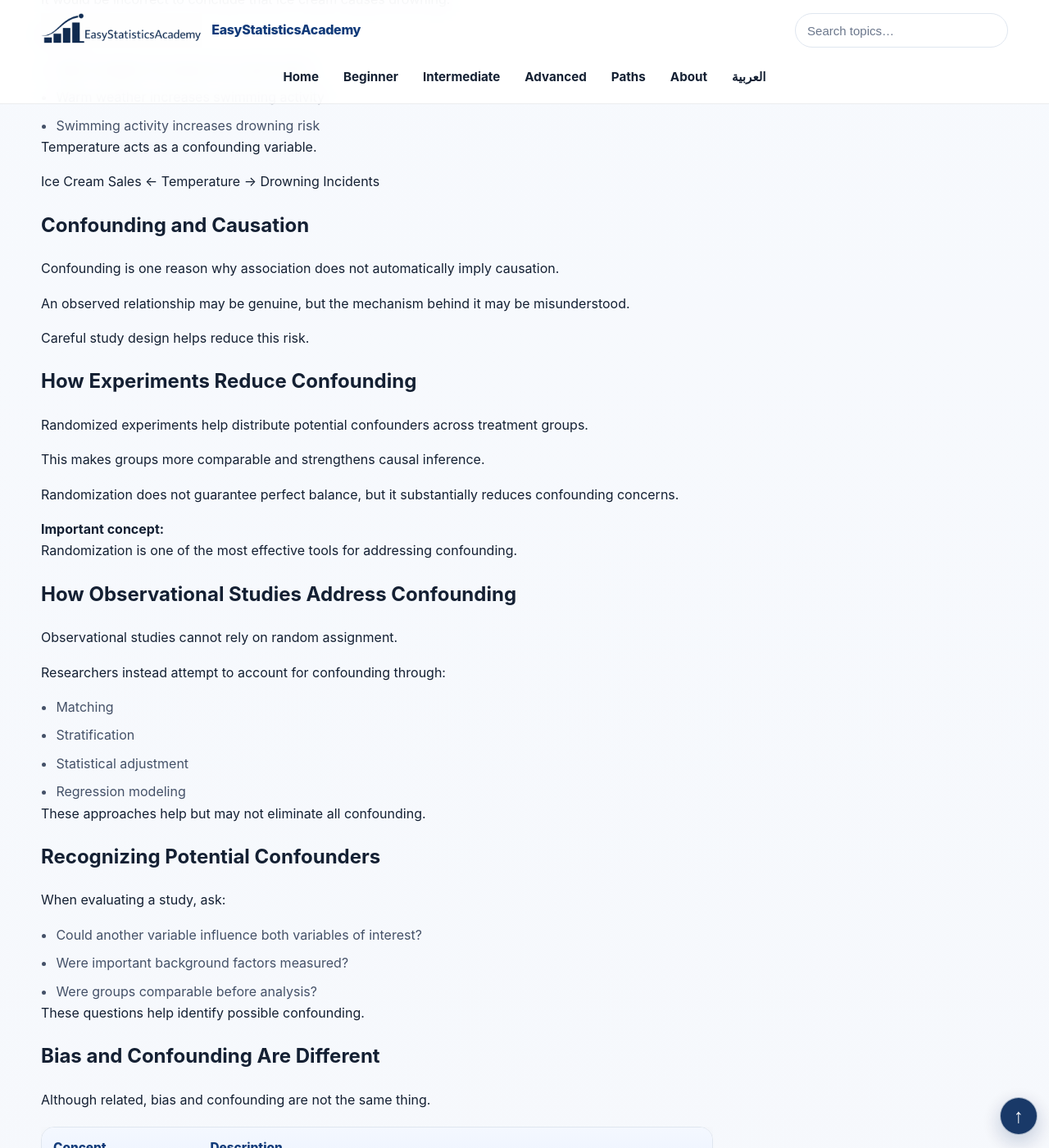
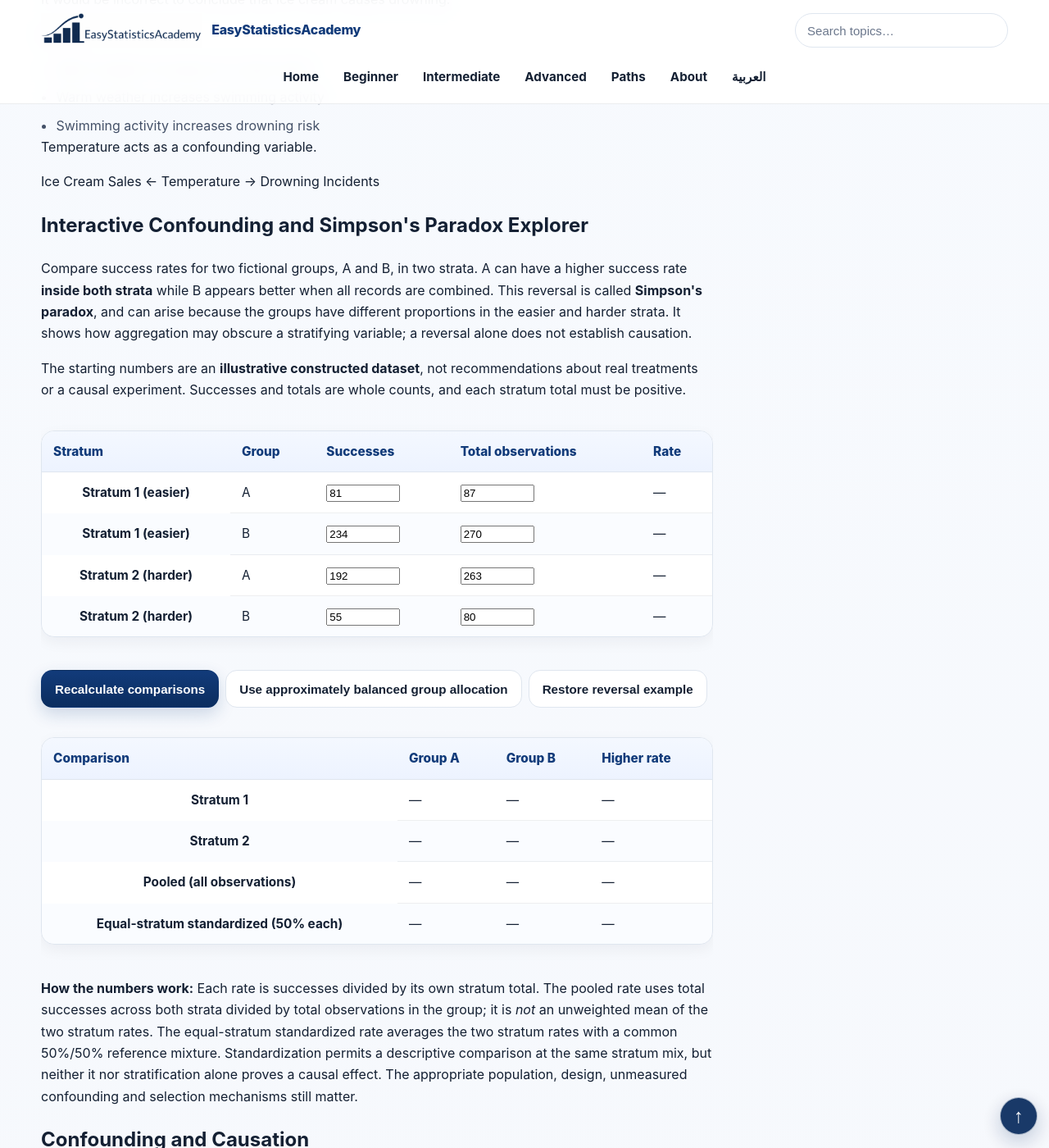
Before and after one commit to ammar-homaida-statistics/easystatisticsacademy, a Jekyll site: the page built from applied-statistics/study-design/bias-confounding/index.md, in a window 1280 px wide and 1400 px high, scrolled down 2575 px. Shown: the whole window at 82% size. Built offline with Jekyll 4.4.1, drawn with Linux system fonts in a browser that asks for light colours.

Commit message:
Add independently computed Simpson's paradox and confounding lab

```diff
--- a/applied-statistics/study-design/bias-confounding/index.md
+++ b/applied-statistics/study-design/bias-confounding/index.md
@@ -13,11 +13,15 @@ sidebar: false
   const KEY =
     "esa_continue_applied_statistics_study_design_lesson_v0";
 
-  localStorage.setItem(KEY, JSON.stringify({
-    url: "/applied-statistics/study-design/bias-confounding/",
-    label: "Bias and Confounding",
-    ts: Date.now()
-  }));
+  try {
+    localStorage.setItem(KEY, JSON.stringify({
+      url: "/applied-statistics/study-design/bias-confounding/",
+      label: "Bias and Confounding",
+      ts: Date.now()
+    }));
+  } catch (_) {
+    // The lesson and its independent calculator remain usable without storage.
+  }
 
 })();
 </script>
@@ -266,6 +270,59 @@ sidebar: false
         Ice Cream Sales ← Temperature → Drowning Incidents
       </p>
     </div>
+
+
+    <!-- Two-stratum Simpson reversal learning tool -->
+    <section class="concept-box" id="esa-simpson-lab" aria-labelledby="esa-simpson-heading" style="min-width:0;overflow-wrap:anywhere">
+      <h2 id="esa-simpson-heading">Interactive Confounding and Simpson's Paradox Explorer</h2>
+      <p>Compare success rates for two fictional groups, A and B, in two strata.
+      A can have a higher success rate <strong>inside both strata</strong> while B appears
+      better when all records are combined. This reversal is called
+      <strong>Simpson's paradox</strong>, and can arise because the groups have different
+      proportions in the easier and harder strata. It shows how aggregation may
+      obscure a stratifying variable; a reversal alone does not establish causation.</p>
+      <p>The starting numbers are an <strong>illustrative constructed dataset</strong>,
+      not recommendations about real treatments or a causal experiment.
+      Successes and totals are whole counts, and each stratum total must be positive.</p>
+      <div role="region" tabindex="0" aria-label="Editable group successes and totals" style="max-width:100%;overflow-x:auto;overscroll-behavior-x:contain">
+        <table style="min-width:560px;width:100%">
+          <thead><tr><th>Stratum</th><th>Group</th><th>Successes</th><th>Total observations</th><th>Rate</th></tr></thead>
+          <tbody>
+            <tr><th>Stratum 1 (easier)</th><td>A</td><td><input id="esa-sp-a1-s" type="number" min="0" max="10000" step="1" value="81" aria-label="Group A easier stratum successes" style="max-width:100%;width:90px"></td><td><input id="esa-sp-a1-n" type="number" min="1" max="10000" step="1" value="87" aria-label="Group A easier stratum total" style="max-width:100%;width:90px"></td><td id="esa-sp-a1-rate">—</td></tr>
+            <tr><th>Stratum 1 (easier)</th><td>B</td><td><input id="esa-sp-b1-s" type="number" min="0" max="10000" step="1" value="234" aria-label="Group B easier stratum successes" style="max-width:100%;width:90px"></td><td><input id="esa-sp-b1-n" type="number" min="1" max="10000" step="1" value="270" aria-label="Group B easier stratum total" style="max-width:100%;width:90px"></td><td id="esa-sp-b1-rate">—</td></tr>
+            <tr><th>Stratum 2 (harder)</th><td>A</td><td><input id="esa-sp-a2-s" type="number" min="0" max="10000" step="1" value="192" aria-label="Group A harder stratum successes" style="max-width:100%;width:90px"></td><td><input id="esa-sp-a2-n" type="number" min="1" max="10000" step="1" value="263" aria-label="Group A harder stratum total" style="max-width:100%;width:90px"></td><td id="esa-sp-a2-rate">—</td></tr>
+            <tr><th>Stratum 2 (harder)</th><td>B</td><td><input id="esa-sp-b2-s" type="number" min="0" max="10000" step="1" value="55" aria-label="Group B harder stratum successes" style="max-width:100%;width:90px"></td><td><input id="esa-sp-b2-n" type="number" min="1" max="10000" step="1" value="80" aria-label="Group B harder stratum total" style="max-width:100%;width:90px"></td><td id="esa-sp-b2-rate">—</td></tr>
+          </tbody>
+        </table>
+      </div>
+      <div style="display:flex;flex-wrap:wrap;gap:.5rem;margin:1rem 0">
+        <button class="btn" type="button" id="esa-sp-run">Recalculate comparisons</button>
+        <button class="btn btn-outline" type="button" id="esa-sp-balanced">Use approximately balanced group allocation</button>
+        <button class="btn btn-outline" type="button" id="esa-sp-reset">Restore reversal example</button>
+      </div>
+      <p id="esa-sp-status" role="status" aria-live="polite"></p>
+      <div role="region" tabindex="0" aria-label="Pooled and standardized rates" style="max-width:100%;overflow-x:auto;overscroll-behavior-x:contain">
+        <table style="min-width:500px;width:100%">
+          <thead><tr><th>Comparison</th><th>Group A</th><th>Group B</th><th>Higher rate</th></tr></thead>
+          <tbody>
+            <tr><th>Stratum 1</th><td id="esa-sp-a1-out">—</td><td id="esa-sp-b1-out">—</td><td id="esa-sp-winner1">—</td></tr>
+            <tr><th>Stratum 2</th><td id="esa-sp-a2-out">—</td><td id="esa-sp-b2-out">—</td><td id="esa-sp-winner2">—</td></tr>
+            <tr><th>Pooled (all observations)</th><td id="esa-sp-a-pooled">—</td><td id="esa-sp-b-pooled">—</td><td id="esa-sp-winner-pooled">—</td></tr>
+            <tr><th>Equal-stratum standardized (50% each)</th><td id="esa-sp-a-standard">—</td><td id="esa-sp-b-standard">—</td><td id="esa-sp-winner-standard">—</td></tr>
+          </tbody>
+        </table>
+      </div>
+      <p id="esa-sp-explanation"></p>
+      <p><strong>How the numbers work:</strong> Each rate is successes divided by its
+      own stratum total. The pooled rate uses total successes across both strata divided
+      by total observations in the group; it is <em>not</em> an unweighted mean of the two
+      stratum rates. The equal-stratum standardized rate averages the two stratum rates
+      with a common 50%/50% reference mixture. Standardization permits a descriptive
+      comparison at the same stratum mix, but neither it nor stratification alone proves
+      a causal effect. The appropriate population, design, unmeasured confounding and
+      selection mechanisms still matter.</p>
+    </section>
+    <script src="/js/simpsons-paradox-lab.js" defer></script>
 
     <h2>Confounding and Causation</h2>
 
--- /dev/null
+++ b/js/simpsons-paradox-lab.js
@@ -0,0 +1,60 @@
+/* Group/stratum rate comparisons: Simpson's paradox with validated count input. */
+(function(){
+  "use strict";
+  if(!document.getElementById("esa-simpson-lab"))return;
+  const $=id=>document.getElementById(id);
+  const fields=["a1","b1","a2","b2"];
+  const initial={a1:[81,87],b1:[234,270],a2:[192,263],b2:[55,80]};
+  const balanced={a1:[81,90],b1:[85,100],a2:[70,100],b2:[65,100]};
+  const fmt=p=>(100*p).toFixed(2)+"%";
+  const winner=(a,b)=>a>b?"A":b>a?"B":"Tie";
+  function fill(preset){
+    for(const f of fields){$(\`esa-sp-\${f}-s\`).value=String(preset[f][0]);
+      $(\`esa-sp-\${f}-n\`).value=String(preset[f][1]);}
+    run();
+  }
+  function parse(id,min){
+    const element=$(id),raw=element.value.trim();
+    if(!/^\d+$/.test(raw))return null;
+    const n=Number(raw);
+    return Number.isSafeInteger(n)&&n>=min&&n<=10000?n:null;
+  }
+  function run(){
+    const data={};
+    for(const f of fields){
+      const success=parse(\`esa-sp-\${f}-s\`,0),total=parse(\`esa-sp-\${f}-n\`,1);
+      if(success===null||total===null||success>total){
+        $("esa-sp-status").textContent="Invalid counts: each total must be a positive whole number (maximum 10,000); each success count must be a whole number between zero and its total.";
+        return;
+      }
+      data[f]={success,total,rate:success/total};
+    }
+    for(const f of fields){
+      $(\`esa-sp-\${f}-rate\`).textContent=fmt(data[f].rate);
+      $(\`esa-sp-\${f}-out\`).textContent=fmt(data[f].rate);
+    }
+    const a=(data.a1.success+data.a2.success)/(data.a1.total+data.a2.total);
+    const b=(data.b1.success+data.b2.success)/(data.b1.total+data.b2.total);
+    const aStandard=(data.a1.rate+data.a2.rate)/2;
+    const bStandard=(data.b1.rate+data.b2.rate)/2;
+    [["esa-sp-a-pooled",fmt(a)],["esa-sp-b-pooled",fmt(b)],
+     ["esa-sp-a-standard",fmt(aStandard)],["esa-sp-b-standard",fmt(bStandard)],
+     ["esa-sp-winner1",winner(data.a1.rate,data.b1.rate)],
+     ["esa-sp-winner2",winner(data.a2.rate,data.b2.rate)],
+     ["esa-sp-winner-pooled",winner(a,b)],["esa-sp-winner-standard",winner(aStandard,bStandard)]]
+     .forEach(([id,value])=>{$(id).textContent=value;});
+    const within1=winner(data.a1.rate,data.b1.rate);
+    const within2=winner(data.a2.rate,data.b2.rate);
+    const pooled=winner(a,b);
+    const reversal=within1===within2&&within1!=="Tie"&&pooled!=="Tie"&&within1!==pooled;
+    $("esa-sp-explanation").textContent=reversal?
+      "Simpson's paradox: group "+within1+" has the higher rate in each stratum, but group "+pooled+
+      " has the higher pooled rate because stratum composition differs. Equal-stratum standardization uses the same mix for each group.":
+      "No strict Simpson reversal for these inputs. Compare the stratum allocations and their corresponding rates; pooled and within-stratum rankings need not agree.";
+    $("esa-sp-status").textContent="Calculated all rates from the current integer successes and denominators.";
+  }
+  $("esa-sp-run").addEventListener("click",run);
+  $("esa-sp-balanced").addEventListener("click",()=>fill(balanced));
+  $("esa-sp-reset").addEventListener("click",()=>fill(initial));
+  run();
+})();
```
